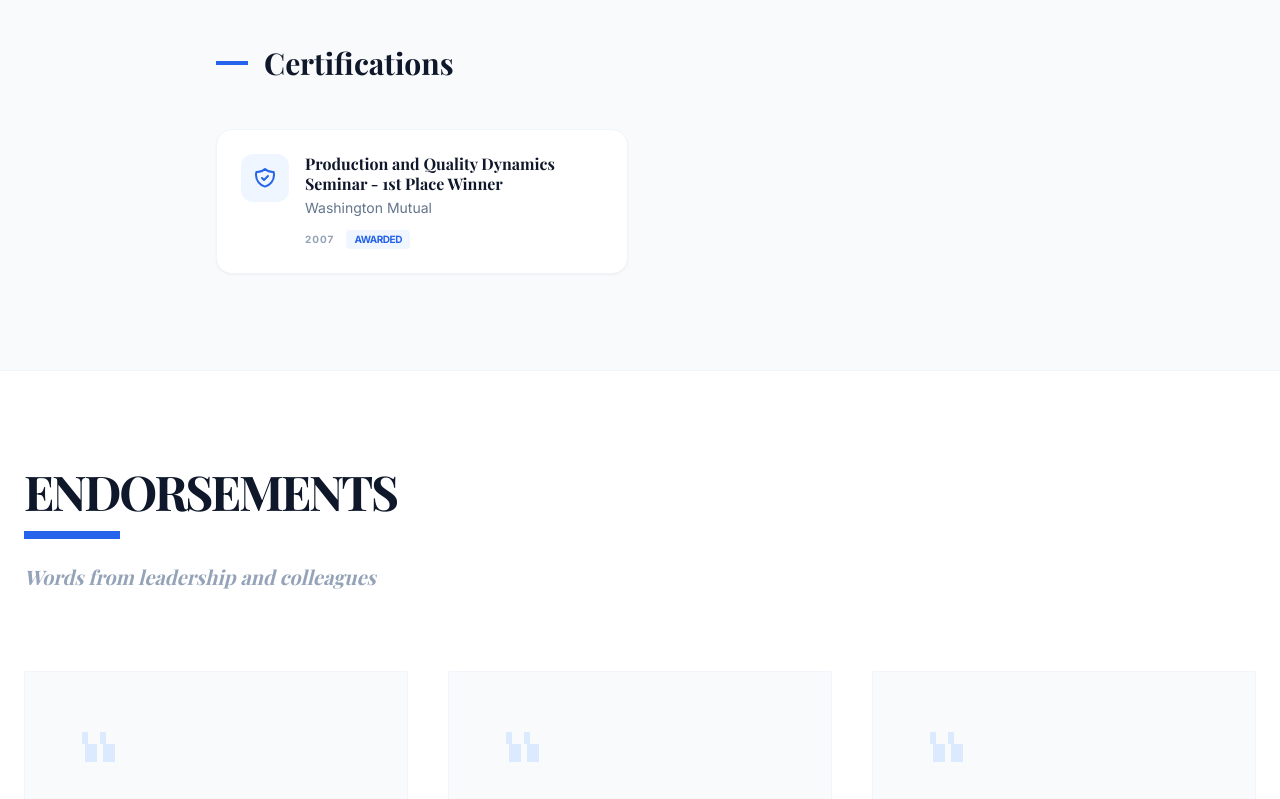
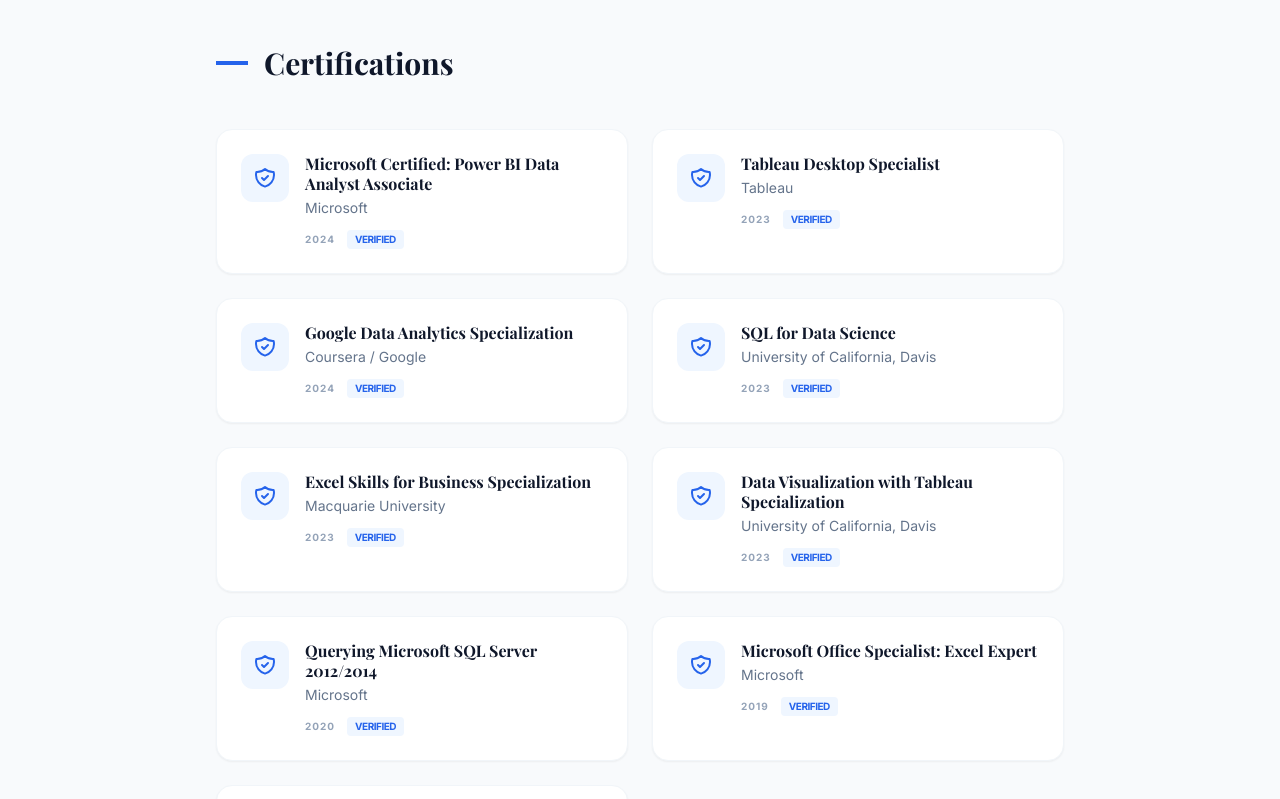
Before and after one commit to btburns308/brian-portfolio, a React (Vite) app: page / in a window 1280 px wide. Shown: the part 5360-6159 px from the top of the page. Built offline with nearby package versions, Linux system fonts and the light colour scheme; a web font is replaced by a local one.

Commit message:
Update data.ts

```diff
--- a/data.ts
+++ b/data.ts
@@ -67,7 +67,7 @@ export const PROFESSIONAL_EXPERIENCE: Experience[] = [
     location: "Kennesaw, GA",
     role: "Operations Manager",
     period: "2013 – 2015",
-    description: "Complete operational management of the Georgia Regional Operations Center, leading national projects as the business expanded.",
+    description: "Complete operational management of the Georgia Regional Operations Center, leading national projects as the business expands.",
     achievements: [
       "Improved Approved to CTC cycle times by 33% through technology augmentation and operational reorganization.",
       "Reduced operational expenses by 25% through effective management of overtime expenses.",
@@ -136,6 +136,54 @@ export const EDUCATION: Education[] = [
 
 export const CERTIFICATIONS: Certification[] = [
   {
+    name: "Microsoft Certified: Power BI Data Analyst Associate",
+    issuer: "Microsoft",
+    date: "2024",
+    status: "Verified"
+  },
+  {
+    name: "Tableau Desktop Specialist",
+    issuer: "Tableau",
+    date: "2023",
+    status: "Verified"
+  },
+  {
+    name: "Google Data Analytics Specialization",
+    issuer: "Coursera / Google",
+    date: "2024",
+    status: "Verified"
+  },
+  {
+    name: "SQL for Data Science",
+    issuer: "University of California, Davis",
+    date: "2023",
+    status: "Verified"
+  },
+  {
+    name: "Excel Skills for Business Specialization",
+    issuer: "Macquarie University",
+    date: "2023",
+    status: "Verified"
+  },
+  {
+    name: "Data Visualization with Tableau Specialization",
+    issuer: "University of California, Davis",
+    date: "2023",
+    status: "Verified"
+  },
+  {
+    name: "Querying Microsoft SQL Server 2012/2014",
+    issuer: "Microsoft",
+    date: "2020",
+    status: "Verified"
+  },
+  {
+    name: "Microsoft Office Specialist: Excel Expert",
+    issuer: "Microsoft",
+    date: "2019",
+    status: "Verified"
+  },
+  {
     name: "Production and Quality Dynamics Seminar - 1st Place Winner",
     issuer: "Washington Mutual",
     date: "2007",
```
